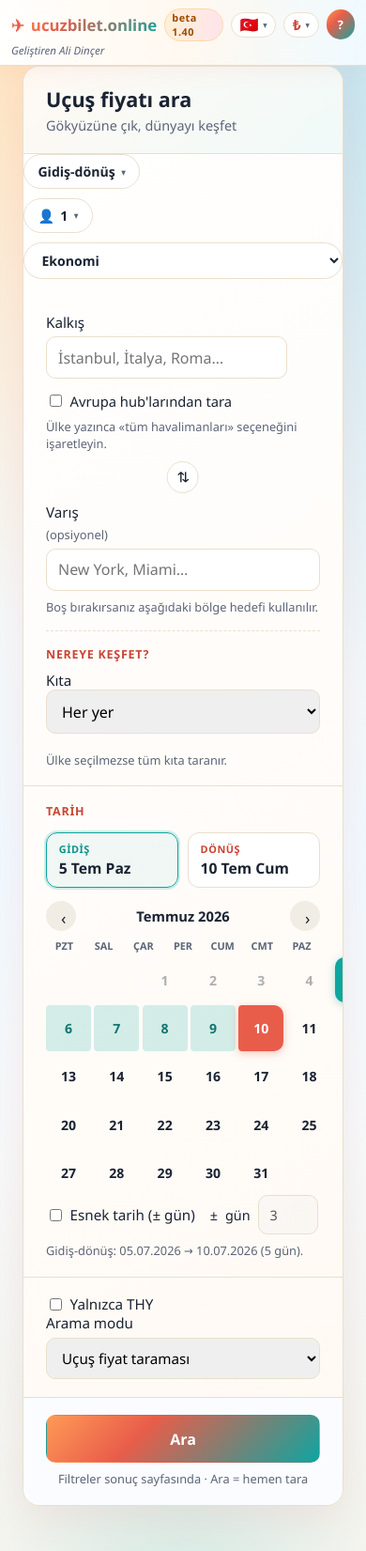
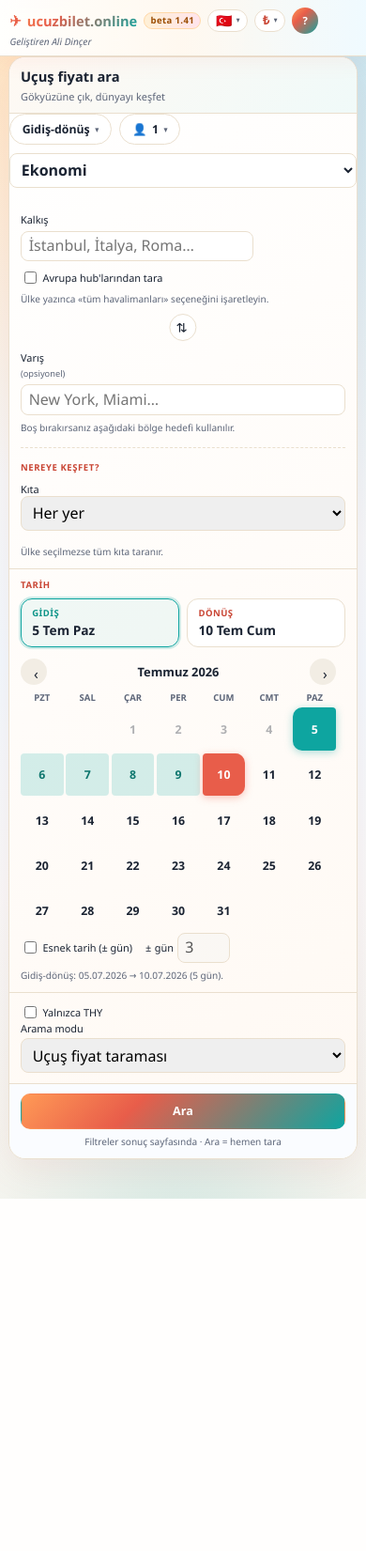
Before and after one commit to alid67-git/ucuzbilet.online, a FastAPI app: page /search in a window 390 px wide. Shown: the whole page at 94% size. After the commit the page ends 1276 px from the top, so only its background shows below. Run offline with FastAPI, Linux system fonts and the light colour scheme; data that the repository does not hold is empty.

Commit message:
Mobil form tipografisi kompakt; beta 1.41
Cepte daha kucuk fontlar, sik padding ve klavye acikken daha dar yer onerileri.

Co-authored-by: Cursor <cursoragent@cursor.com>

```diff
--- a/app/version.py
+++ b/app/version.py
@@ -1,3 +1,3 @@
 APP_VERSION = "0.4.0"
 BETA_MAJOR = 1
-BETA_BUILD = 40
+BETA_BUILD = 41
--- a/web/static/style.css
+++ b/web/static/style.css
@@ -472,6 +472,13 @@ input, select {
   background: #f3f8ff;
 }
 
+.place-option strong {
+  display: block;
+  font-size: 0.9rem;
+  font-weight: 600;
+  line-height: 1.3;
+}
+
 .place-type {
   display: inline-block;
   font-size: 0.72rem;
@@ -487,7 +494,13 @@ input, select {
 
 .place-option-child strong {
   font-weight: 600;
-  font-size: 0.95rem;
+  font-size: 0.85rem;
+}
+
+.place-empty {
+  padding: 0.55rem 0.75rem;
+  font-size: 0.82rem;
+  color: var(--muted);
 }
 
 .region-panel select {
@@ -1090,6 +1103,159 @@ input, select {
 }
 
 @media (max-width: 720px) {
+  html {
+    font-size: 14px;
+    -webkit-text-size-adjust: 100%;
+    text-size-adjust: 100%;
+  }
+
+  .container {
+    padding-left: 0.65rem;
+    padding-right: 0.65rem;
+  }
+
+  .form-page-head {
+    padding: 0.75rem 0.85rem;
+  }
+
+  .form-page-head h1 {
+    font-size: 1.05rem;
+  }
+
+  .form-page-head .subtitle {
+    font-size: 0.78rem;
+  }
+
+  .form-section {
+    padding: 0.75rem 0.85rem;
+  }
+
+  .form-section-title {
+    font-size: 0.68rem;
+    margin-bottom: 0.55rem;
+  }
+
+  .search-form label {
+    font-size: 0.78rem;
+    gap: 0.25rem;
+  }
+
+  .search-form input[type="text"],
+  .search-form select,
+  .search-form input[type="number"] {
+    padding: 0.4rem 0.55rem;
+    font-size: 16px;
+    line-height: 1.2;
+    border-radius: 8px;
+  }
+
+  .place-input-row .button {
+    padding: 0.4rem 0.55rem;
+    font-size: 0.75rem;
+  }
+
+  .hub-inline {
+    margin-top: 0.55rem;
+    font-size: 0.78rem;
+  }
+
+  .compact-hint,
+  .hint {
+    font-size: 0.72rem;
+    line-height: 1.35;
+  }
+
+  .trip-options-row {
+    gap: 0.4rem;
+    margin-bottom: 0.75rem;
+  }
+
+  .trip-options-toggle,
+  .pill-select {
+    padding: 0.38rem 0.65rem;
+    font-size: 0.78rem;
+  }
+
+  .place-dropdown {
+    max-height: min(38vh, 200px);
+    border-radius: 10px;
+  }
+
+  .place-option {
+    padding: 0.48rem 0.65rem;
+  }
+
+  .place-option strong {
+    font-size: 0.82rem;
+    line-height: 1.25;
+    overflow: hidden;
+    text-overflow: ellipsis;
+    white-space: nowrap;
+  }
+
+  .place-type {
+    font-size: 0.58rem;
+    margin-bottom: 0.08rem;
+  }
+
+  .place-option-child strong {
+    font-size: 0.78rem;
+  }
+
+  .cal-chips {
+    gap: 0.45rem;
+    margin-bottom: 0.6rem;
+  }
+
+  .cal-chip {
+    padding: 0.38rem 0.55rem;
+  }
+
+  .cal-chip-label {
+    font-size: 0.58rem;
+  }
+
+  .cal-chip-value {
+    font-size: 0.82rem;
+  }
+
+  .fs-date-calendar {
+    max-width: 100%;
+  }
+
+  .fs-cal-title {
+    font-size: 0.82rem;
+  }
+
+  .fs-cal-day,
+  .fs-cal-pad {
+    min-height: 1.75rem;
+  }
+
+  .fs-cal-day {
+    font-size: 0.78rem;
+    border-radius: 8px;
+  }
+
+  .fs-cal-weekdays span {
+    font-size: 0.58rem;
+  }
+
+  .button-lg {
+    padding: 0.65rem 0.85rem;
+    font-size: 0.9rem;
+  }
+
+  .explore-inline {
+    margin-top: 0.65rem;
+    padding-top: 0.65rem;
+  }
+
+  .country-chip {
+    font-size: 0.8rem;
+    padding: 0.42rem 0.5rem;
+  }
+
   .form-route-grid {
     grid-template-columns: 1fr;
   }
@@ -1702,12 +1868,21 @@ input, select {
 
 @media (max-width: 480px) {
   .trip-options-row {
-    flex-direction: column;
-    align-items: stretch;
+    flex-direction: row;
+    align-items: center;
   }
   .trip-options-toggle,
   .pill-select {
+    flex: 1 1 auto;
+    min-width: 0;
     justify-content: center;
+    white-space: nowrap;
+  }
+  .cabin-select-wrap {
+    flex: 1 1 100%;
+  }
+  .pill-select {
+    width: 100%;
   }
   .trip-type-menu,
   .passenger-menu {
```
